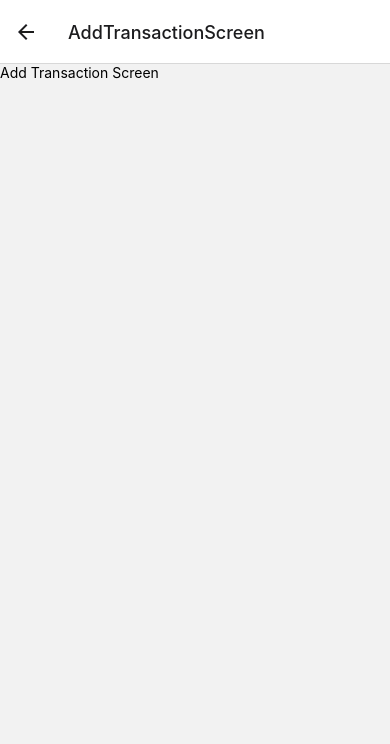
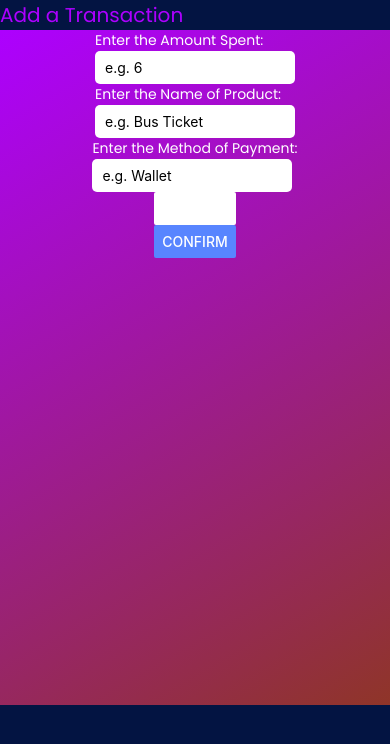
Before and after one commit to TheHood02/xpenditure-react-native-app, a React Native app: screen /AddTransactionScreen in a window 390 px wide. Shown: the top 744 px of the page. Built offline with nearby package versions, Linux system fonts and the light colour scheme; no server answers; the database is empty.

Commit message:
added few form elements

```diff
--- a/App.js
+++ b/App.js
@@ -35,11 +35,12 @@ export default function App() {
 
   if (fontsLoaded) {
     return (
-      <NavigationContainer>
-        <MyStack />
-      </NavigationContainer>
+      // <NavigationContainer>
+      //   <MyStack />
+      // </NavigationContainer>
       // <HomeScreen />
       // <Sandbox />
+      <AddTransactionScreen />
     );
   } else {
     return(
--- /dev/null
+++ b/Screens/AddTransactionScreen/AddTransactionForm.js
@@ -0,0 +1,74 @@
+import * as React from 'react';
+import { StyleSheet, View, TextInput, Button } from 'react-native';
+import { LinearGradient } from 'expo-linear-gradient';
+import MyAppText from '../../CustomComponents/MyAppText';
+
+const AddTransactionForm = () => {
+    return(
+        <View style={styles.container}>
+            <LinearGradient
+                style={{height:'100%', alignItems:'center'}}
+                colors={['#AD00FF', '#8F3528']}
+                start={{
+                    x: 0,
+                    y: 0
+                }}
+                end={{
+                    x: 1,
+                    y: 1
+                }}
+            >
+                <View>
+                    <MyAppText>Enter the Amount Spent:</MyAppText>
+                    <TextInput
+                        style={styles.input}
+                        placeholder='e.g. 6'
+                    />
+                </View>
+
+                <View>
+                    <MyAppText>Enter the Name of Product:</MyAppText>
+                    <TextInput
+                        style={styles.input}
+                        placeholder='e.g. Bus Ticket'
+                    />
+                </View>
+
+                <View>
+                    <MyAppText>Enter the Method of Payment:</MyAppText>
+                    <TextInput
+                        style={styles.input}
+                        placeholder='e.g. Wallet'
+                    />
+                </View>
+
+                <View>
+                    <Button
+                        title='Cancel'
+                        color='#fff'
+                    />
+                    <Button
+                        title='Confirm'
+                        color='#5885FF'
+                    />
+                </View>
+            </LinearGradient>
+        </View>
+    )
+}
+
+const styles = StyleSheet.create({
+    container: {
+        height: '80vh',
+        // backgroundColor: '#bcbcbc'
+    },
+    input: {
+        width: 200,
+        backgroundColor: '#fff',
+        borderRadius: 5,
+        paddingHorizontal: 10,
+        paddingVertical: 8
+    }
+})
+
+export default AddTransactionForm;
--- a/Screens/AddTransactionScreen/AddTransactionScreen.js
+++ b/Screens/AddTransactionScreen/AddTransactionScreen.js
@@ -1,9 +1,15 @@
 import * as React from 'react';
-import { Text } from 'react-native';
+import { View } from 'react-native';
+import MyAppText from '../../CustomComponents/MyAppText'
+import AddTransactionForm from './AddTransactionForm';
 
-const AddTransactionScreen = () => {
+const AddTransactionScreen = (navigation) => {
     return(
-        <Text>Add Transaction Screen</Text>
+        <View style={{backgroundColor:'#031442', height:'100%'}}>
+            {/* TODO: Make the title semi-bold */}
+            <MyAppText style={{fontSize:20, color:'#Ad00FF'}}>Add a Transaction</MyAppText>
+            <AddTransactionForm />
+        </View>
     )
 }
 
--- a/Screens/HomeScreen/HomeScreen.js
+++ b/Screens/HomeScreen/HomeScreen.js
@@ -7,9 +7,6 @@ import MyAppText from '../../CustomComponents/MyAppText'
 import TransactionsList from './TransactionsList';
 
 const HomeScreen = ({ navigation }) => {
-
-    const changeScreen = () => {
-    }
 
     return(
         <View style={styles.body}>
```
